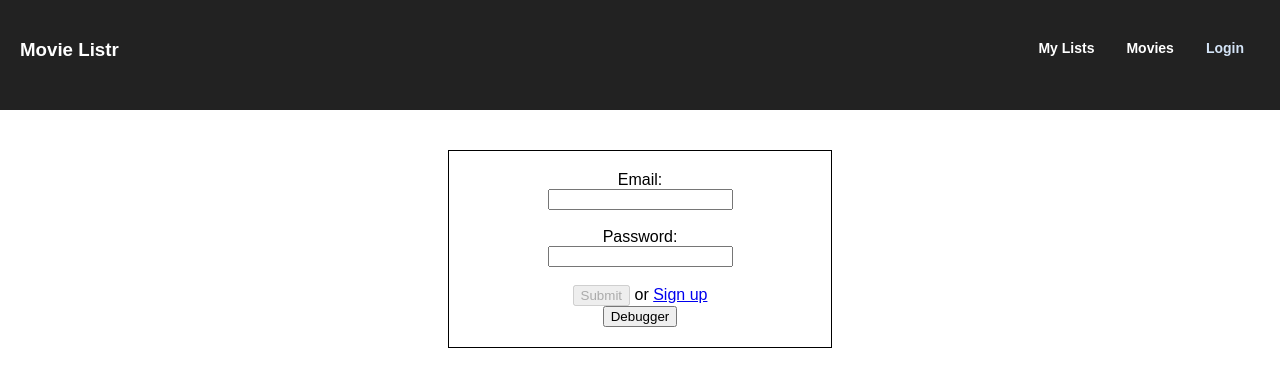
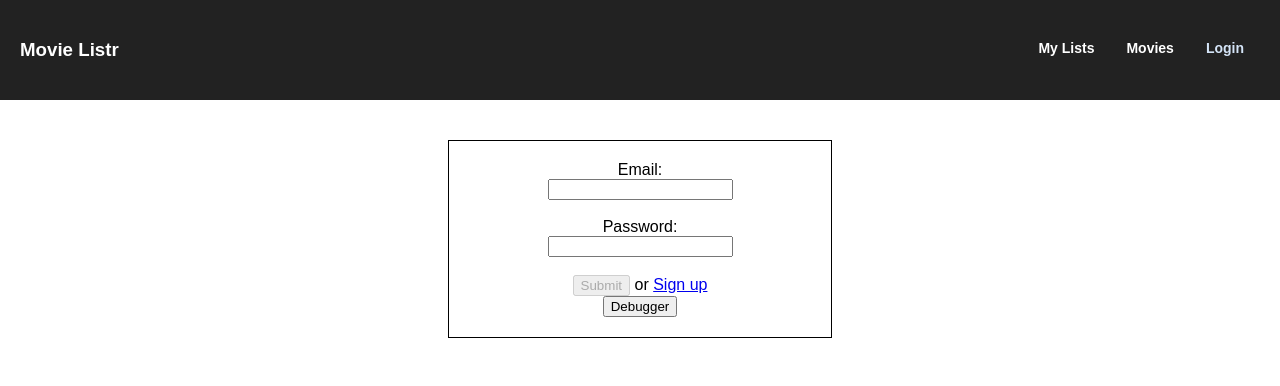
Before and after one commit to cboujoukos/movie-list, a React (Create React App) app in the folder client/: page /login in a window 1280 px wide. Shown: the top 386 px of the page. Built offline with nearby package versions, Linux system fonts and the light colour scheme.

Commit message:
adjust header

```diff
--- a/client/src/App.css
+++ b/client/src/App.css
@@ -11,7 +11,7 @@
   display: flex;
   justify-content: space-between;
   background-color: #222;
-  height: 70px;
+  height: 60px;
   padding: 20px;
   color: white;
 }
@@ -39,7 +39,7 @@ ul {
 }
 
 .movie-box {
-  width: 40vw
+  width: 40vw;
 }
 
 .nav-button {
--- a/client/src/components/NavBar.js
+++ b/client/src/components/NavBar.js
@@ -21,7 +21,8 @@ class NavBar extends Component{
       fontWeight: 'bold'
     }
     const activeStyle = {
-      color: '#D4E4F7'
+      color: '#D4E4F7',
+      cursor: 'text'
     }
 
     return(
```
